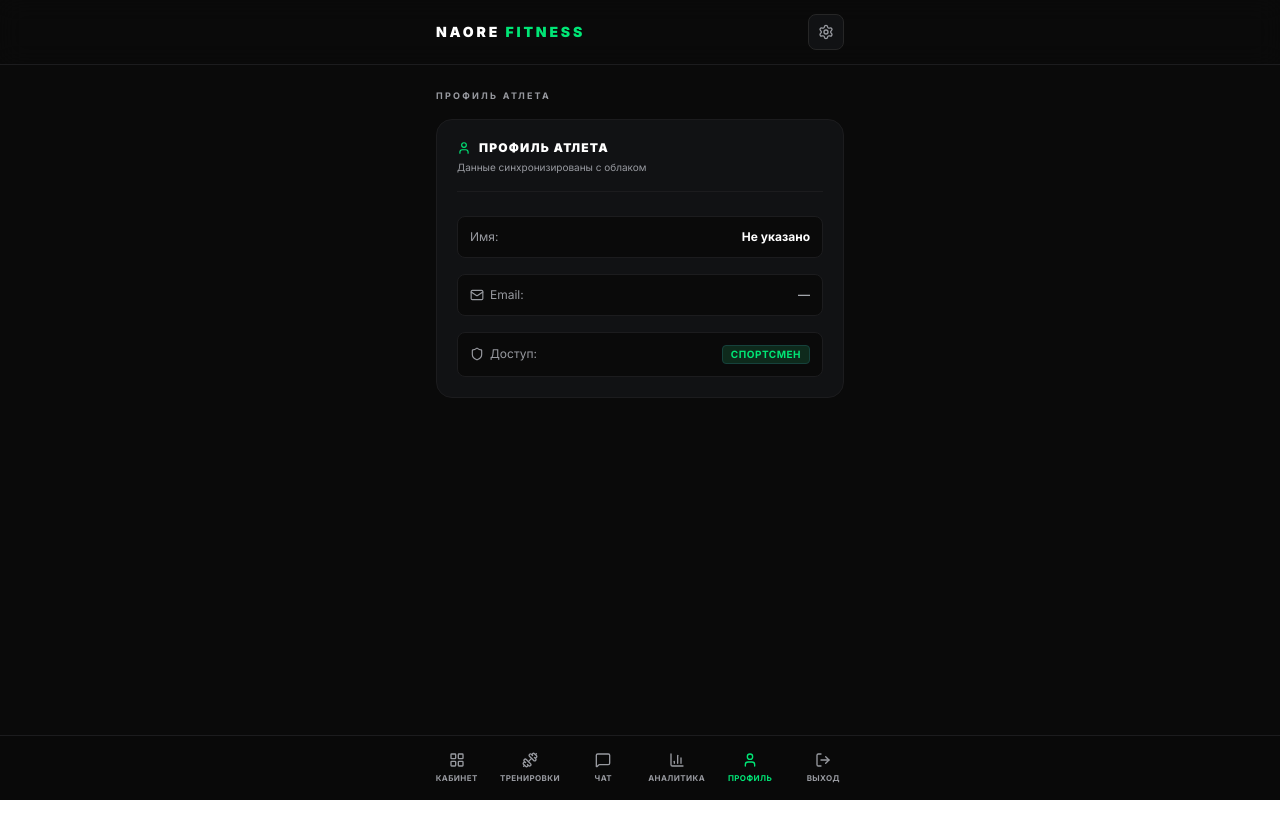
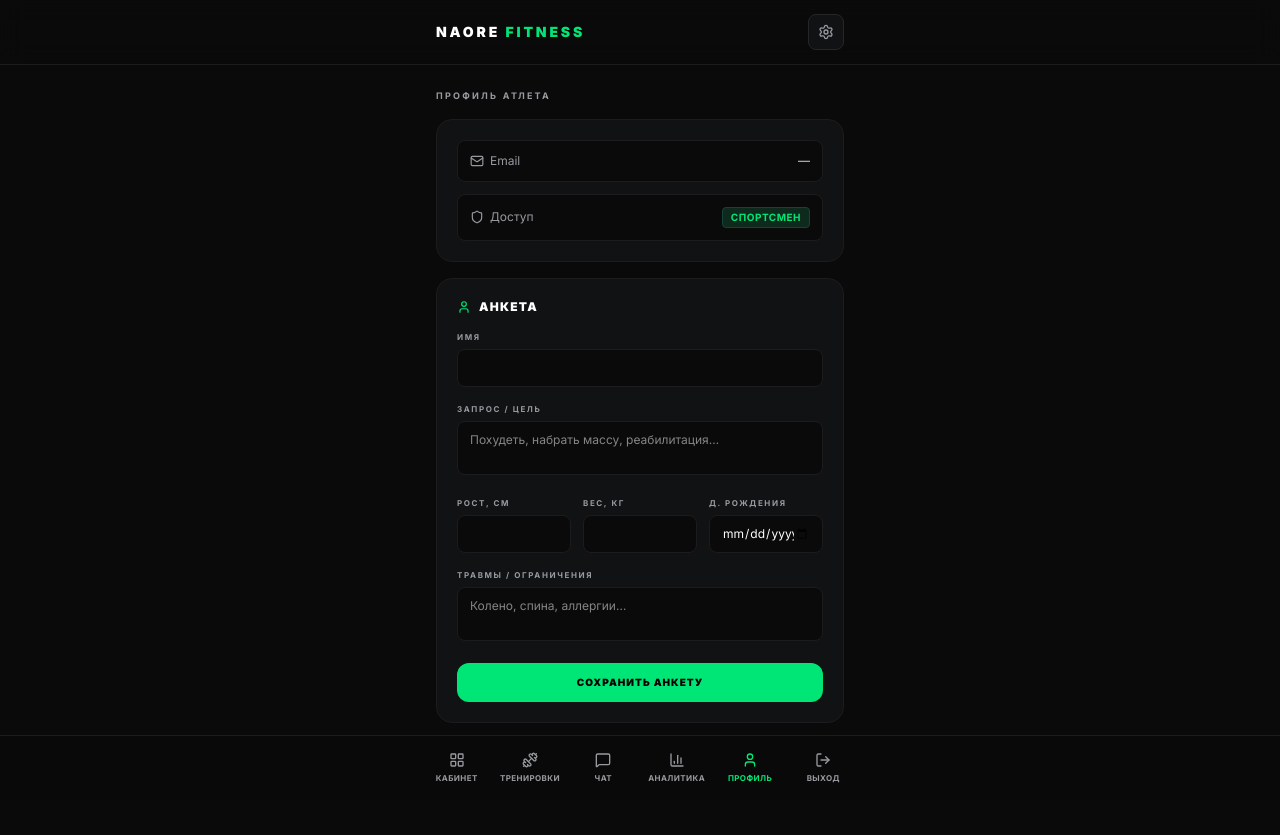
Before and after one commit to kirillkuz2345-design/myoFitness, a Next.js app: page /client/profile in a window 1280 px wide. Before the commit the page ends 800 px from the top, so only its background shows below. Built offline with nearby package versions, Linux system fonts and the light colour scheme; no server answers.

Commit message:
feat: анкета атлета (запрос, параметры, травмы) — редактирует клиент и тренер

```diff
--- a/app/(dashboard)/client/profile/page.tsx
+++ b/app/(dashboard)/client/profile/page.tsx
@@ -1,45 +1,60 @@
 "use client";
 
 import React, { useEffect, useState } from "react";
-import { supabase } from "@/lib/supabase"; // Используем наш единый клиент
+import { supabase } from "@/lib/supabase";
+import toast from "react-hot-toast";
 import { User, Shield, Mail } from "lucide-react";
 
-interface UserProfile {
-  id: string;
-  name: string;
-  email: string;
-  role: "client" | "trainer"; // Каноничный lowercase, как в БД
+interface ProfileForm {
+  full_name: string;
+  goal: string;
+  height: string;
+  weight: string;
+  birth_date: string;
+  injuries: string;
 }
 
+const EMPTY: ProfileForm = {
+  full_name: "",
+  goal: "",
+  height: "",
+  weight: "",
+  birth_date: "",
+  injuries: "",
+};
+
 export default function ProfilePage() {
-  const [profile, setProfile] = useState<UserProfile | null>(null);
-  const [loading, setLoading] = useState<boolean>(true);
+  const [email, setEmail] = useState("");
+  const [role, setRole] = useState<"client" | "trainer">("client");
+  const [form, setForm] = useState<ProfileForm>(EMPTY);
+  const [loading, setLoading] = useState(true);
+  const [saving, setSaving] = useState(false);
 
   useEffect(() => {
-    let cancelled = false; // Guard от setState после размонтирования
+    let cancelled = false;
 
-    async function fetchProfileData() {
+    async function load() {
       try {
-        // 1. Текущий юзер из сессии auth (email живёт здесь, не в profiles)
         const { data: { user } } = await supabase.auth.getUser();
         if (!user) return;
+        if (!cancelled) setEmail(user.email ?? "");
 
-        // 2. Метаданные профиля. В таблице profiles: id, full_name, role.
         const { data, error } = await supabase
           .from("profiles")
-          .select("id, full_name, role")
+          .select("full_name, role, goal, height, weight, birth_date, injuries")
           .eq("id", user.id)
           .single();
 
         if (error) throw error;
         if (data && !cancelled) {
-          const normalizedRole =
-            String(data.role).toLowerCase() === "trainer" ? "trainer" : "client";
-          setProfile({
-            id: data.id,
-            name: data.full_name ?? "",
-            email: user.email ?? "",
-            role: normalizedRole,
+          setRole(String(data.role).toLowerCase() === "trainer" ? "trainer" : "client");
+          setForm({
+            full_name: data.full_name ?? "",
+            goal: data.goal ?? "",
+            height: data.height != null ? String(data.height) : "",
+            weight: data.weight != null ? String(data.weight) : "",
+            birth_date: data.birth_date ?? "",
+            injuries: data.injuries ?? "",
           });
         }
       } catch (err) {
@@ -49,12 +64,41 @@ export default function ProfilePage() {
       }
     }
 
-    fetchProfileData();
-
+    load();
     return () => {
       cancelled = true;
     };
   }, []);
+
+  const update = (field: keyof ProfileForm, value: string) => {
+    setForm((f) => ({ ...f, [field]: value }));
+  };
+
+  const handleSave = async () => {
+    setSaving(true);
+    try {
+      const { data: { user } } = await supabase.auth.getUser();
+      if (!user) return;
+      const { error } = await supabase
+        .from("profiles")
+        .update({
+          full_name: form.full_name.trim() || null,
+          goal: form.goal.trim() || null,
+          height: form.height.trim() === "" ? null : Number(form.height),
+          weight: form.weight.trim() === "" ? null : Number(form.weight),
+          birth_date: form.birth_date || null,
+          injuries: form.injuries.trim() || null,
+        })
+        .eq("id", user.id);
+      if (error) throw error;
+      toast.success("Анкета сохранена");
+    } catch (err) {
+      console.error("Ошибка сохранения:", err);
+      toast.error("Не удалось сохранить");
+    } finally {
+      setSaving(false);
+    }
+  };
 
   if (loading) {
     return (
@@ -64,50 +108,97 @@ export default function ProfilePage() {
     );
   }
 
+  const inputCls =
+    "w-full bg-[#0A0A0A] border border-[#1C1C1E] rounded-lg px-3 py-2.5 text-xs text-white outline-none focus:border-[#00E676] transition-colors";
+
   return (
     <div className="space-y-4">
       <h2 className="text-[9px] font-bold uppercase tracking-[0.25em] text-[#989AA0]">Профиль атлета</h2>
 
-      <div className="rounded-2xl border border-[#1C1C1E] bg-[#111214] p-5 space-y-6">
-        {/* Хедер карточки */}
-        <div className="border-b border-[#1C1C1E] pb-4">
-          <h1 className="text-xs font-black uppercase tracking-widest text-white flex items-center gap-2">
-            <User className="w-3.5 h-3.5 text-[#00E676]" />
-            Профиль атлета
-          </h1>
-          <p className="text-[10px] text-[#989AA0] mt-1">Данные синхронизированы с облаком</p>
+      {/* Учётные данные */}
+      <div className="rounded-2xl border border-[#1C1C1E] bg-[#111214] p-5 space-y-3">
+        <div className="flex justify-between items-center bg-[#0A0A0A] p-3 border border-[#1C1C1E] rounded-lg">
+          <span className="text-[#989AA0] flex items-center gap-1.5 text-xs">
+            <Mail className="w-3.5 h-3.5 text-[#989AA0]" /> Email
+          </span>
+          <span className="text-gray-300 font-mono text-xs">{email || "—"}</span>
         </div>
-
-        {/* Контент профиля */}
-        <div className="space-y-4 text-xs">
         <div className="flex justify-between items-center bg-[#0A0A0A] p-3 border border-[#1C1C1E] rounded-lg">
-            <span className="text-[#989AA0] flex items-center gap-1.5">Имя:</span>
-            <span className="text-white font-bold">{profile?.name || "Не указано"}</span>
-          </div>
-
-          <div className="flex justify-between items-center bg-[#0A0A0A] p-3 border border-[#1C1C1E] rounded-lg">
-            <span className="text-[#989AA0] flex items-center gap-1.5">
-              <Mail className="w-3.5 h-3.5 text-[#989AA0]" /> Email:
-            </span>
-            <span className="text-gray-300 font-mono">{profile?.email || "—"}</span>
-          </div>
-
-          <div className="flex justify-between items-center bg-[#0A0A0A] p-3 border border-[#1C1C1E] rounded-lg">
-            <span className="text-[#989AA0] flex items-center gap-1.5">
-              <Shield className="w-3.5 h-3.5 text-[#989AA0]" /> Доступ:
+          <span className="text-[#989AA0] flex items-center gap-1.5 text-xs">
+            <Shield className="w-3.5 h-3.5 text-[#989AA0]" /> Доступ
           </span>
           <span
             className={`font-bold tracking-wider uppercase text-[10px] px-2 py-0.5 rounded ${
-                profile?.role === "trainer"
+              role === "trainer"
                 ? "bg-purple-950 text-purple-400 border border-purple-800"
                 : "bg-[#0E2A1C] text-[#00E676] border border-[#16423C]"
             }`}
           >
-              {profile?.role === "trainer" ? "Наставник" : "Спортсмен"}
+            {role === "trainer" ? "Наставник" : "Спортсмен"}
           </span>
         </div>
       </div>
+
+      {/* Анкета */}
+      <div className="rounded-2xl border border-[#1C1C1E] bg-[#111214] p-5 space-y-4">
+        <h3 className="text-xs font-black uppercase tracking-widest text-white flex items-center gap-2">
+          <User className="w-3.5 h-3.5 text-[#00E676]" /> Анкета
+        </h3>
+
+        <Field label="Имя">
+          <input value={form.full_name} onChange={(e) => update("full_name", e.target.value)} className={inputCls} />
+        </Field>
+
+        <Field label="Запрос / цель">
+          <textarea
+            value={form.goal}
+            onChange={(e) => update("goal", e.target.value)}
+            rows={2}
+            placeholder="Похудеть, набрать массу, реабилитация…"
+            className={`${inputCls} resize-none`}
+          />
+        </Field>
+
+        <div className="grid grid-cols-3 gap-3">
+          <Field label="Рост, см">
+            <input value={form.height} onChange={(e) => update("height", e.target.value)} inputMode="decimal" className={inputCls} />
+          </Field>
+          <Field label="Вес, кг">
+            <input value={form.weight} onChange={(e) => update("weight", e.target.value)} inputMode="decimal" className={inputCls} />
+          </Field>
+          <Field label="Д. рождения">
+            <input type="date" value={form.birth_date} onChange={(e) => update("birth_date", e.target.value)} className={inputCls} />
+          </Field>
+        </div>
+
+        <Field label="Травмы / ограничения">
+          <textarea
+            value={form.injuries}
+            onChange={(e) => update("injuries", e.target.value)}
+            rows={2}
+            placeholder="Колено, спина, аллергии…"
+            className={`${inputCls} resize-none`}
+          />
+        </Field>
+
+        <button
+          type="button"
+          onClick={handleSave}
+          disabled={saving}
+          className="w-full bg-[#00E676] text-black font-black py-3 rounded-xl text-[10px] uppercase tracking-widest disabled:opacity-50 hover:bg-[#00c765] transition-colors"
+        >
+          {saving ? "Сохранение..." : "Сохранить анкету"}
+        </button>
       </div>
     </div>
   );
 }
+
+function Field({ label, children }: { label: string; children: React.ReactNode }) {
+  return (
+    <div className="space-y-1.5">
+      <label className="block text-[8px] font-bold uppercase tracking-[0.2em] text-[#989AA0]">{label}</label>
+      {children}
+    </div>
+  );
+}
--- a/app/(dashboard)/trainer/clients/[id]/page.tsx
+++ b/app/(dashboard)/trainer/clients/[id]/page.tsx
@@ -61,12 +61,68 @@ export default function TrainerClientView({ params }: Props) {
   const [cwRec, setCwRec] = useState('');
   const [cwExercises, setCwExercises] = useState<DraftExercise[]>([]);
 
+  // Анкета атлета
+  const [info, setInfo] = useState({ full_name: '', goal: '', height: '', weight: '', birth_date: '', injuries: '' });
+  const [infoSaving, setInfoSaving] = useState(false);
+
   // Role-gate: только тренер может открывать разбор чужих тренировок.
   useEffect(() => {
     if (!authLoading && (!user || profile?.role?.toUpperCase() !== 'TRAINER')) {
       router.replace('/login');
     }
   }, [authLoading, user, profile, router]);
+
+  // Анкета атлета — загрузка (setState в callback, как требует правило)
+  useEffect(() => {
+    let cancelled = false;
+    supabase
+      .from('profiles')
+      .select('full_name, goal, height, weight, birth_date, injuries')
+      .eq('id', clientId)
+      .single()
+      .then(({ data, error }) => {
+        if (cancelled || error || !data) return;
+        setInfo({
+          full_name: data.full_name ?? '',
+          goal: data.goal ?? '',
+          height: data.height != null ? String(data.height) : '',
+          weight: data.weight != null ? String(data.weight) : '',
+          birth_date: data.birth_date ?? '',
+          injuries: data.injuries ?? '',
+        });
+      });
+    return () => {
+      cancelled = true;
+    };
+  }, [clientId]);
+
+  const updInfo = (field: keyof typeof info, value: string) => {
+    setInfo((prev) => ({ ...prev, [field]: value }));
+  };
+
+  const saveInfo = async () => {
+    setInfoSaving(true);
+    try {
+      const { error } = await supabase
+        .from('profiles')
+        .update({
+          full_name: info.full_name.trim() || null,
+          goal: info.goal.trim() || null,
+          height: info.height.trim() === '' ? null : Number(info.height),
+          weight: info.weight.trim() === '' ? null : Number(info.weight),
+          birth_date: info.birth_date || null,
+          injuries: info.injuries.trim() || null,
+        })
+        .eq('id', clientId);
+      if (error) throw error;
+      toast.success('Анкета сохранена');
+    } catch (err) {
+      console.error('Ошибка сохранения анкеты:', err);
+      toast.error('Не удалось сохранить анкету');
+    } finally {
+      setInfoSaving(false);
+    }
+  };
 
   // Загрузка тренировок: только возвращает данные (setState — в callback эффекта).
   const loadClientWorkouts = useCallback(async (): Promise<Workout[] | null> => {
@@ -314,6 +370,64 @@ export default function TrainerClientView({ params }: Props) {
             <Plus className="w-3.5 h-3.5" /> Тренировка
           </button>
         </div>
+      </div>
+
+      {/* Анкета атлета */}
+      <div className="rounded-2xl border border-[#1C1C1E] bg-[#111214] p-4 space-y-3">
+        <h3 className="text-[10px] font-black uppercase tracking-widest text-white flex items-center gap-2">
+          <ClipboardList className="w-3.5 h-3.5 text-[#00E676]" /> Анкета атлета
+        </h3>
+
+        <div className="space-y-1.5">
+          <label className="block text-[8px] font-bold uppercase tracking-[0.2em] text-[#989AA0]">Имя</label>
+          <input value={info.full_name} onChange={(e) => updInfo('full_name', e.target.value)} className={inputCls} />
+        </div>
+
+        <div className="space-y-1.5">
+          <label className="block text-[8px] font-bold uppercase tracking-[0.2em] text-[#989AA0]">Запрос / цель</label>
+          <textarea
+            value={info.goal}
+            onChange={(e) => updInfo('goal', e.target.value)}
+            rows={2}
+            placeholder="Похудеть, набрать массу, реабилитация…"
+            className={`${inputCls} resize-none`}
+          />
+        </div>
+
+        <div className="grid grid-cols-3 gap-2">
+          <div className="space-y-1.5">
+            <label className="block text-[8px] font-bold uppercase tracking-[0.2em] text-[#989AA0]">Рост, см</label>
+            <input value={info.height} onChange={(e) => updInfo('height', e.target.value)} inputMode="decimal" className={inputCls} />
+          </div>
+          <div className="space-y-1.5">
+            <label className="block text-[8px] font-bold uppercase tracking-[0.2em] text-[#989AA0]">Вес, кг</label>
+            <input value={info.weight} onChange={(e) => updInfo('weight', e.target.value)} inputMode="decimal" className={inputCls} />
+          </div>
+          <div className="space-y-1.5">
+            <label className="block text-[8px] font-bold uppercase tracking-[0.2em] text-[#989AA0]">Д. рождения</label>
+            <input type="date" value={info.birth_date} onChange={(e) => updInfo('birth_date', e.target.value)} className={inputCls} />
+          </div>
+        </div>
+
+        <div className="space-y-1.5">
+          <label className="block text-[8px] font-bold uppercase tracking-[0.2em] text-[#989AA0]">Травмы / ограничения</label>
+          <textarea
+            value={info.injuries}
+            onChange={(e) => updInfo('injuries', e.target.value)}
+            rows={2}
+            placeholder="Колено, спина, аллергии…"
+            className={`${inputCls} resize-none`}
+          />
+        </div>
+
+        <button
+          type="button"
+          onClick={saveInfo}
+          disabled={infoSaving}
+          className="w-full bg-[#00E676] text-black font-black py-2.5 rounded-xl text-[10px] uppercase tracking-widest disabled:opacity-50 hover:bg-[#00c765] transition-colors"
+        >
+          {infoSaving ? 'Сохранение...' : 'Сохранить анкету'}
+        </button>
       </div>
 
       <div className="grid grid-cols-1 md:grid-cols-3 gap-4">
```
Lines whose indentation alone changed are shown as unchanged.
